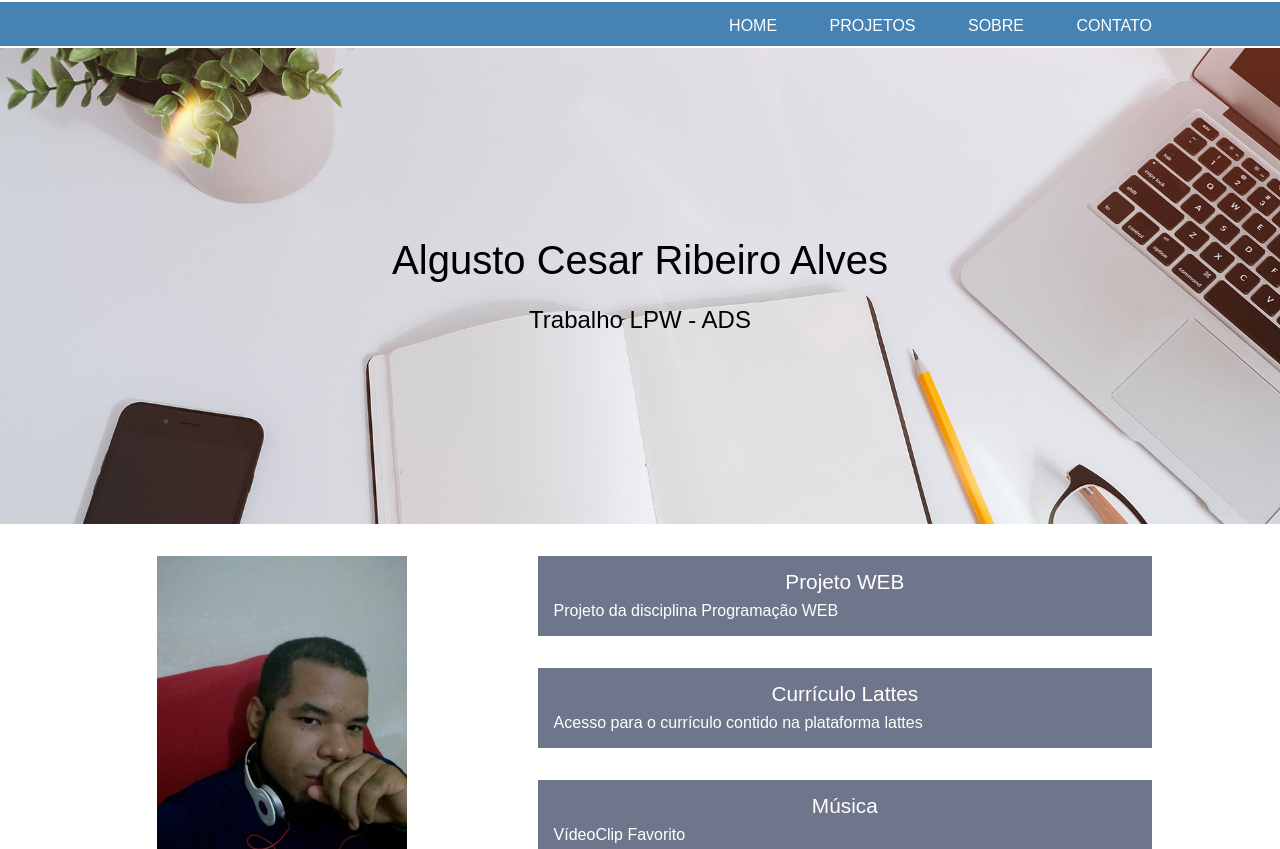
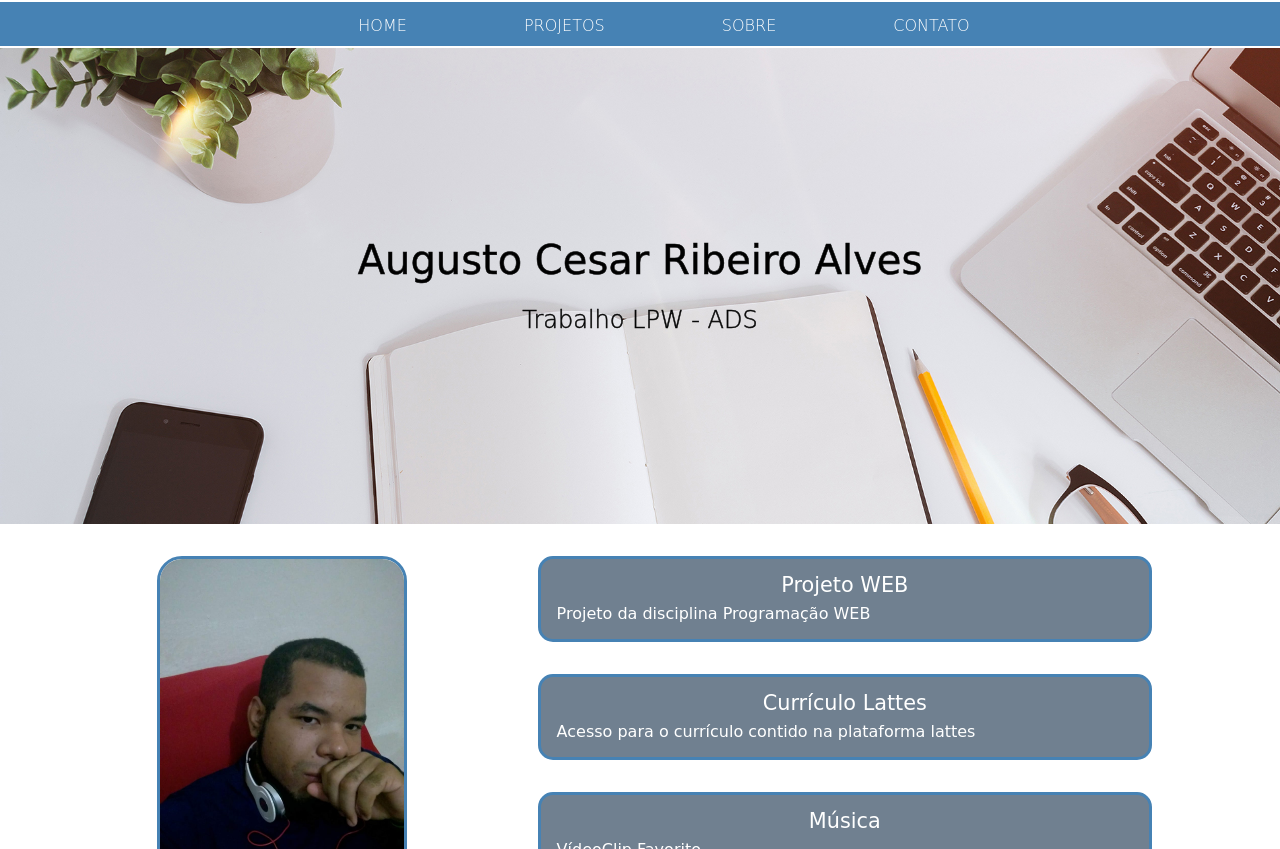
Before and after one commit to victorlima395/AulasProgramacaoWeb, a PHP site: page / in a window 1280 px wide. Shown: the top 849 px of the page. Run offline with PHP 8.4, Linux system fonts and the light colour scheme.

Commit message:
Alterações da terça
mais melhorias

```diff
--- a/estilos/blog.css
+++ b/estilos/blog.css
@@ -4,8 +4,7 @@
 
 body{
     background-color: white;
-    font-family:Arial, Helvetica, sans-serif;
-
+    font-family: cursive;
 }
 
 a{
@@ -15,6 +14,8 @@ a{
 section img {
     width: 100%;
     max-width: 250px;
+    border-radius: 25px;
+    border: 3px solid #4682B4;
 }
 
 header {
@@ -30,12 +31,15 @@ header {
 }
 
 header ul{
-    text-align: right;
+    text-align: center;
 }
 
 header li a {
     font-weight: lighter;
     text-transform: uppercase;
+    border-left: 2px #fff;
+    padding-left: 2em;
+    padding-right: 2em;
 }
 
 header li {
@@ -58,6 +62,8 @@ header li {
 
 #contato h3{
     color: #fff;
+    background-color: #2B313E;
+    border-radius: 55%;
 }
 
 #contato .email {
@@ -96,7 +102,6 @@ section {
     background-size: 100%;
     background-attachment: fixed;
     padding: 15em 7em 12em;
-    font: url("../fontes/OpenSans-ExtraBold.ttf");
 }
 
 .identificacao h1 {
@@ -107,6 +112,12 @@ section {
 .identificacao h2 {
     font-size: 1.5em;
     font-weight: lighter;
+}
+
+.sombra {
+    -webkit-text-stroke-width: 0.5px;
+    -webkit-text-stroke-color: #111;
+
 }
 
 section h3 {
@@ -120,12 +131,11 @@ header li a {
 }
 
 .escuras {
-    background-color: #FF4500;
+    background-color: #4682B4;
     color: #FCFCFD;
 }
 
 .claras {
-    background-color: #FCFCFD;
     color: #2B313E;
 }
 
@@ -136,11 +146,11 @@ header li a {
 
 .projetos-header h3 {
     margin-top: 1em;
-    color: #fff;
+    color: #111;
 }
 
 .projetos-header p {
-    color: #fff;
+    color: #111;
 }
 
 .styleprojetos{
@@ -148,9 +158,12 @@ header li a {
 }
 
 .styleprojetos li {
-    background-color: #6F768B;
+    background-color: #708090;
     padding: 1em;
     margin-bottom: 2em;
+    border-radius: 15px;
+    border: 3px solid #4682B4;
+
 }
 
 .styleprojetos li a {
@@ -182,16 +195,22 @@ header li a {
 
 #sobre {
     position: relative;
+
+}
+
+#texto {
+    border: solid 2px #fff;
 }
 
 #sobre img {
     width: 200px;
     position: absolute;
-    top: 2.18em;
-    right: 10%;
+    top: 2.99em;
+    right: 15%;
 }
 
 footer {
     padding-top: 1em;
     padding-bottom: 1em;
+    background-color: #4682B4;
 }
--- a/index.html
+++ b/index.html
@@ -2,7 +2,7 @@
 <html>
     <head>
         <meta charset="utf-8">
-        <title>Blog do Algusto</title>
+        <title>Blog do Augusto</title>
         <link rel="stylesheet" href="estilos/reset.css">
         <link rel="stylesheet" href="estilos/blog.css">
 
@@ -21,8 +21,8 @@
 
     </header>
 
-    <section class="identificacao">
-        <h1>Algusto Cesar Ribeiro Alves</h1>
+    <section class="identificacao sombra">
+        <h1>Augusto Cesar Ribeiro Alves</h1>
         <h2>Trabalho LPW - ADS</h2>
     </section>
 
@@ -35,7 +35,7 @@
 
         <ul class="styleprojetos">
             <li>
-                <a href="https://github.com/victorlima395/AulasProgramacaoWeb" target="_blanc">Projeto WEB</a>
+                <a href="https://github.com/victorlima395/AulasProgramacaoWeb" target="_blank">Projeto WEB</a>
                 <p>Projeto da disciplina Programação WEB</p>
             </li>
             <li>
@@ -46,6 +46,7 @@
                 <a href="https://youtu.be/b7I08eUG-tM" target="_blank"> Música</a>
                 <p>VídeoClip Favorito</p>
                 <p></p>
+
                 <iframe width="560" height="315" src="https://www.youtube.com/embed/b7I08eUG-tM" frameborder="0"
                 allow="accelerometer; autoplay; encrypted-media; gyroscope; picture-in-picture" allowfullscreen></iframe>
             </li>
@@ -61,13 +62,17 @@
 
     <section id="sobre" class="escuras container">
         <img alt="Imagem de Algusto" src="imagens/algusto2.jpeg">
-        <p class="bio">Algusto Cesar</p>
-        <p class="text">É uma pessoa legal, engraçada e gosta de Supernatural, parece meio louco, mas é só aparência
+        <div>
+            <div id="texto">
+            <p class="bio">Algusto Cesar</p>
+            <p class="text">É uma pessoa legal, engraçada e gosta de Supernatural, parece meio louco, mas é só aparência
             mesmo. É uma pessoa esforçada nos estudos.</p>
-        <p class="text">Gosta muito de Animes e Mangás.</p>
-        <p class="text">É bastante assíduo.</p>
-        <p class="text">É discente da Faculdade Vale do Salgado(FVS) cursando Análise e
+            <p class="text">Gosta muito de Animes e Mangás.</p>
+            <p class="text">É bastante assíduo.</p>
+            <p class="text">É discente da Faculdade Vale do Salgado(FVS) cursando Análise e
             Desenvolvimeno de Sistemas (ADS), estando matriculado no 2º semestre.</p>
+        </div>
+    </div>
 
     </section>
 
```
Also changed, not shown: Imagens/fundop.jpg (added).
